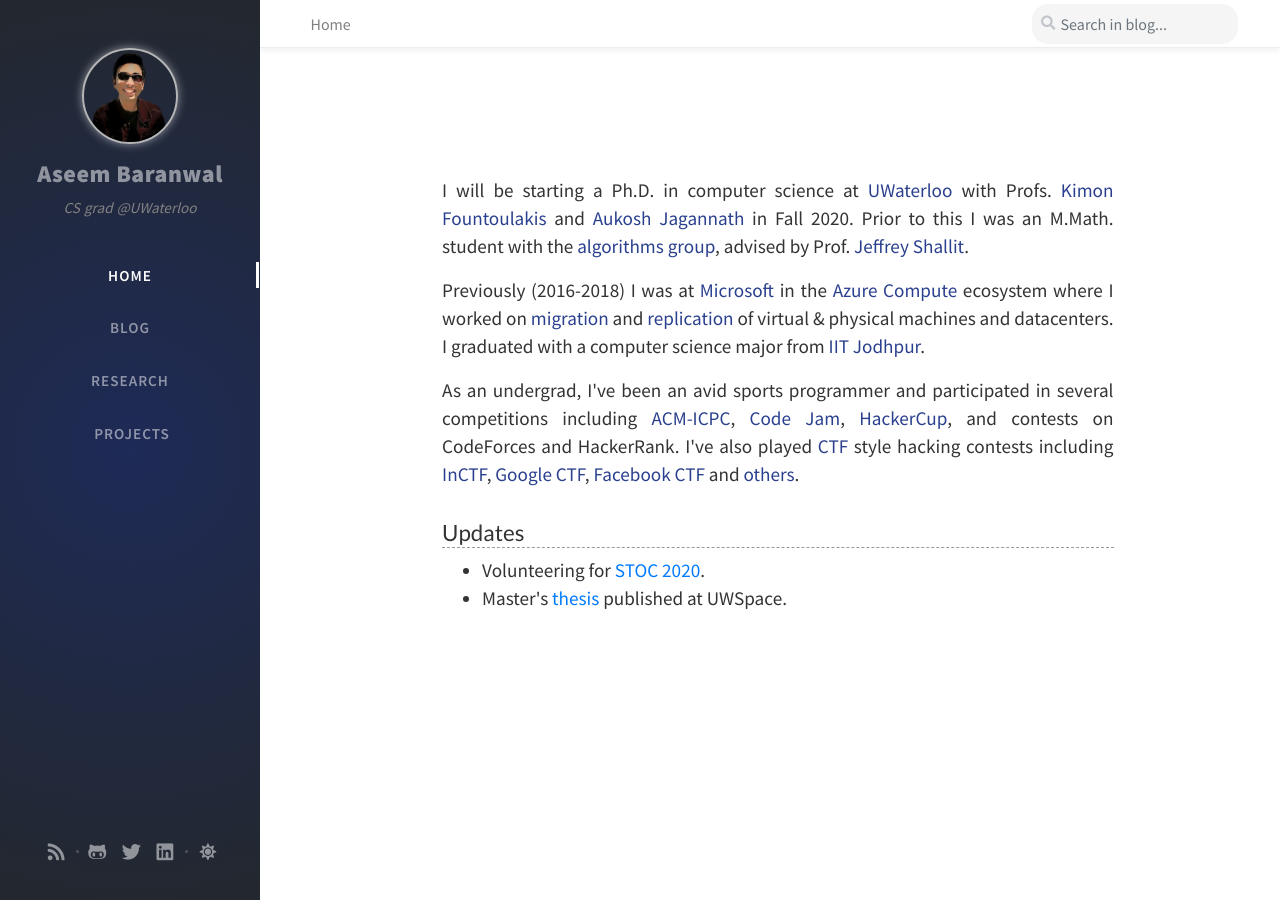
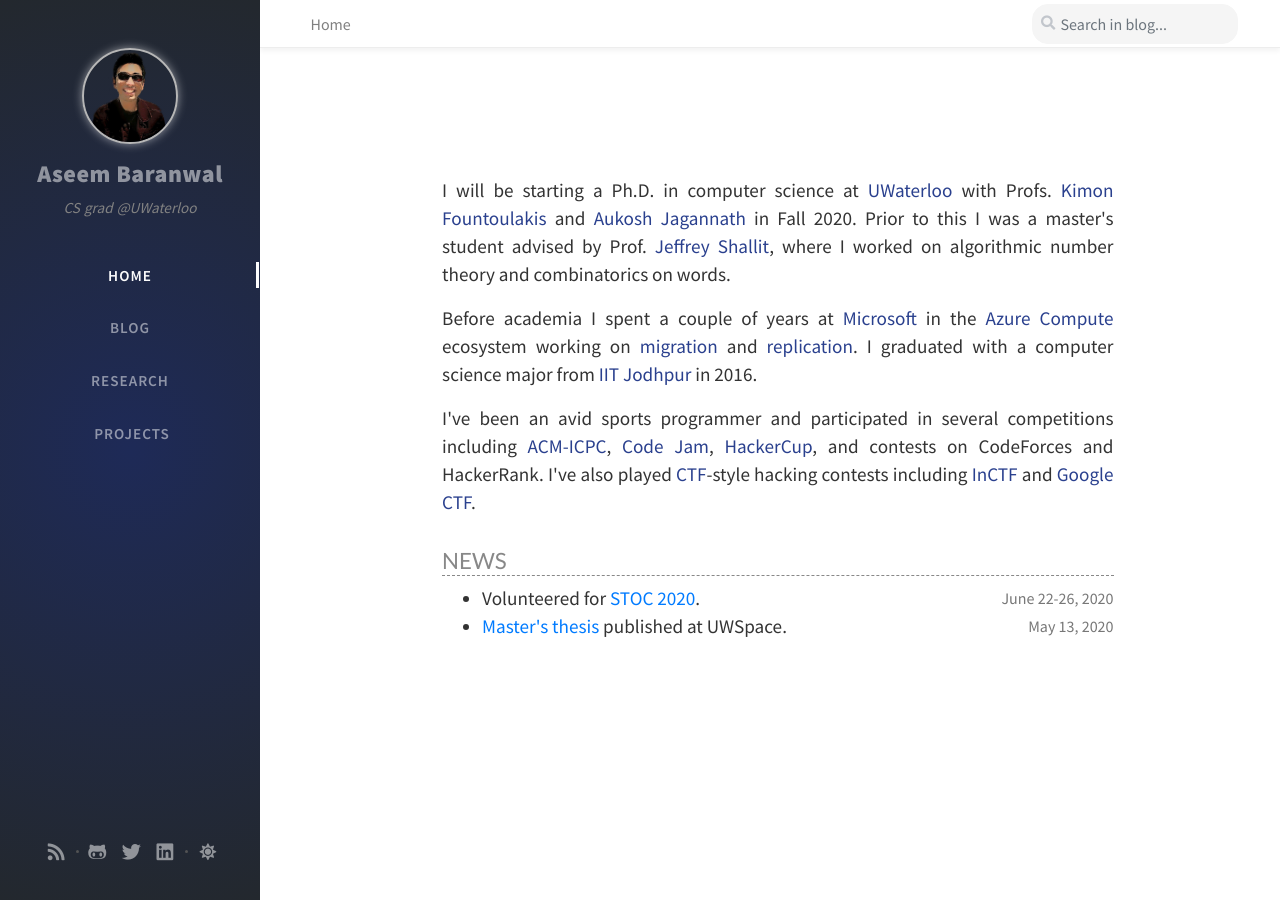
Before and after one commit to aseemrb/aseemrb.github.io, a Jekyll site: the page built from index.html, in a window 1280 px wide. Built offline with Jekyll 4.4.1, drawn with Linux system fonts in a browser that asks for light colours; nearby versions of some CDN libraries; comment, search, counter and statistics services are not loaded.

Commit message:
news and cleanup

```diff
--- a/_layouts/home.html
+++ b/_layouts/home.html
@@ -8,19 +8,25 @@ layout: default
     <div id="page" class="post pb-5 pl-1 pr-1 pl-sm-2 pr-sm-2 pl-md-4 pr-md-4 mb-md-4">
       <div id="homediv">
         <p class="text-justify">
-            I will be starting a Ph.D. in computer science at <a href="https://uwaterloo.ca/">UWaterloo</a> with Profs. <a href="http://www1.icsi.berkeley.edu/~kfount/">Kimon Fountoulakis</a> and <a href="http://people.math.harvard.edu/~aukosh/">Aukosh Jagannath</a> in Fall 2020. Prior to this I was an M.Math. student with the <a href="http://algcomp.uwaterloo.ca/">algorithms group</a>, advised by Prof. <a href="https://cs.uwaterloo.ca/~shallit/">Jeffrey Shallit</a>.
+            I will be starting a Ph.D. in computer science at <a href="https://uwaterloo.ca/">UWaterloo</a> with Profs. <a href="http://www1.icsi.berkeley.edu/~kfount/">Kimon Fountoulakis</a> and <a href="http://people.math.harvard.edu/~aukosh/">Aukosh Jagannath</a> in Fall 2020. Prior to this I was a master's student advised by Prof. <a href="https://cs.uwaterloo.ca/~shallit/">Jeffrey Shallit</a>, where I worked on algorithmic number theory and combinatorics on words.
         </p>
         <p class="text-justify">
-            Previously (2016-2018) I was at <a href="https://microsoft.com/">Microsoft</a> in the <a href="https://azure.microsoft.com/en-us/product-categories/compute/">Azure Compute</a> ecosystem where I worked on <a href="https://azure.microsoft.com/en-us/services/azure-migrate/">migration</a> and <a href="https://azure.microsoft.com/en-us/services/site-recovery/">replication</a> of virtual & physical machines and datacenters. I graduated with a computer science major from <a href="http://iitj.ac.in/">IIT Jodhpur</a>.
+            Before academia I spent a couple of years at <a href="https://microsoft.com/">Microsoft</a> in the <a href="https://azure.microsoft.com/en-us/product-categories/compute/">Azure Compute</a> ecosystem working on <a href="https://azure.microsoft.com/en-us/services/azure-migrate/">migration</a> and <a href="https://azure.microsoft.com/en-us/services/site-recovery/">replication</a>. I graduated with a computer science major from <a href="http://iitj.ac.in/">IIT Jodhpur</a> in 2016.
         </p>
         <p class="text-justify">
-            As an undergrad, I've been an avid sports programmer and participated in several competitions including <a href="http://icpc.baylor.edu">ACM-ICPC</a>, <a href="https://codingcompetitions.withgoogle.com/codejam">Code Jam</a>, <a href="https://www.facebook.com/hackercup/contest">HackerCup</a>, and contests on CodeForces and HackerRank. I've also played <a href="https://ctftime.org/ctf-wtf/">CTF</a> style hacking contests including <a href="https://inctf.in/">InCTF</a>, <a href="https://capturetheflag.withgoogle.com/">Google CTF</a>, <a href="https://fbctf.com/">Facebook CTF</a> and <a href="https://ctftime.org/event/list/">others</a>.
+            I've been an avid sports programmer and participated in several competitions including <a href="http://icpc.baylor.edu">ACM-ICPC</a>, <a href="https://codingcompetitions.withgoogle.com/codejam">Code Jam</a>, <a href="https://www.facebook.com/hackercup/contest">HackerCup</a>, and contests on CodeForces and HackerRank. I've also played <a href="https://ctftime.org/ctf-wtf/">CTF</a>-style hacking contests including <a href="https://inctf.in/">InCTF</a> and <a href="https://capturetheflag.withgoogle.com/">Google CTF</a>.
         </p>
 
-        <h2 style="border-bottom:1px dashed rgba(0, 0, 0, 0.4);">Updates</h2>
+        <h2 style="border-bottom:1px dashed #888;color:#888">NEWS</h2>
             <ul class="updates-list">
-                <li>Volunteering for <a href="http://acm-stoc.org/stoc2020/">STOC 2020</a>.</li>
-                <li>Master's <a href="https://uwspace.uwaterloo.ca/handle/10012/15845">thesis</a> published at UWSpace.</li>
+                <li>
+                    Volunteered for <a href="http://acm-stoc.org/stoc2020/">STOC 2020</a>.
+                    <span class="light-side-date float-right">June 22-26, 2020</span>
+                </li>
+                <li>
+                    <a href="https://uwspace.uwaterloo.ca/handle/10012/15845">Master's thesis</a> published at UWSpace.
+                    <span class="light-side-date float-right">May 13, 2020</span>
+                </li>
             </ul>
         </div>
     </div>
--- a/assets/css/_addon/main.scss
+++ b/assets/css/_addon/main.scss
@@ -56,6 +56,11 @@ body {
   color: var(--text-color);
   -webkit-font-smoothing: antialiased;
   font-family: 'Source Sans Pro', 'Microsoft Yahei', sans-serif;
+}
+
+span.light-side-date {
+  color: #777;
+  font-size: 1rem;
 }
 
 ul.updates-list>li>a:hover {
```
Also changed, not shown: tabs/research.md (+3 -3 lines).
